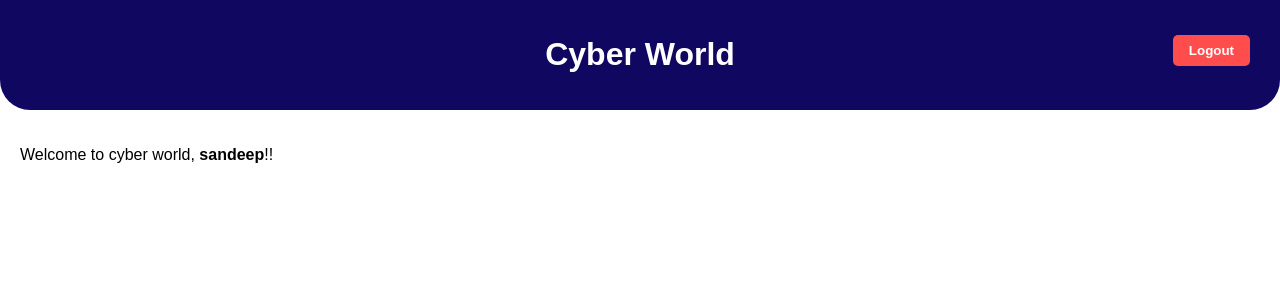
After one commit to lazyskiddie/account_auth, a Django app: page /dashboard/ in a window 1280 px wide. The commit adds this page. Shown: the top 300 px of the page. Run offline with Django 5.2, Linux system fonts and the light colour scheme; a user stored in the database is signed in.

Commit message:
Updated htmls

```diff
--- a/accounts/urls.py
+++ b/accounts/urls.py
@@ -4,4 +4,6 @@ from . import views
 urlpatterns = [
     path('login/', views.login_request, name='login_request'),
     path('verify/', views.verify_otp, name='verify_otp'),
+    path('dashboard/', views.dashboard, name='dashboard'),
+
 ]
--- a/accounts/views.py
+++ b/accounts/views.py
@@ -55,3 +55,9 @@ def verify_otp(request):
             return render(request, 'verify.html', {'error': 'Invalid or expired OTP'})
 
     return render(request, 'accounts/verify.html')
+
+from django.contrib.auth.decorators import login_required
+
+@login_required
+def dashboard(request):
+    return render(request, 'accounts/dashboard.html')
--- a/auth2/settings.py
+++ b/auth2/settings.py
@@ -125,3 +125,9 @@ STATIC_URL = 'static/'
 
 DEFAULT_AUTO_FIELD = 'django.db.models.BigAutoField'
 EMAIL_BACKEND = 'django.core.mail.backends.console.EmailBackend'
+EMAIL_BACKEND = 'django.core.mail.backends.smtp.EmailBackend'
+EMAIL_HOST = 'smtp.gmail.com'
+EMAIL_PORT = 587
+EMAIL_USE_TLS = True
+EMAIL_HOST_USER = 'sandeepsingh08550@gmail.com'
+EMAIL_HOST_PASSWORD = 'wpdd zjbp absc fdxk'
--- /dev/null
+++ b/templates/accounts/dashboard.html
@@ -0,0 +1,65 @@
+<!DOCTYPE html>
+<html>
+<head>
+    <title>Dashboard</title>
+    <style>
+        body {
+            margin: 0;
+            font-family: Arial, sans-serif;
+        }
+
+        .header {
+            background-color: #100761;
+            color: white;
+            padding: 15px;
+            text-align: center;
+            font-weight: bold;
+            border-bottom-left-radius: 30px;
+            border-bottom-right-radius: 30px;
+            position: relative;
+        }
+
+        .logout_button {
+            position: absolute;
+            top: 35px;
+            right: 30px;
+        }
+
+        .logout_button button {
+            background-color: #ff4d4d;
+            color: white;
+            border: none;
+            padding: 8px 16px;
+            cursor: pointer;
+            border-radius: 5px;
+            font-weight: bold;
+        }
+
+        .logout_button button:hover {
+            background-color: #cc0000;
+        }
+
+        .body {
+            padding: 20px;
+        }
+    </style>
+</head>
+<body>
+
+    <div class="header">
+        <h1>Cyber World</h1>
+        <div class="logout_button">
+            <button onclick="window.location.href='/admin/logout/'">Logout</button>
+        </div>
+    </div>
+
+    <div class="body">
+        <p>Welcome to cyber world, <strong>{{ user.username }}</strong>!!</p>
+    </div>
+
+    <script>
+        console.log("Dashboard loaded");
+    </script>
+
+</body>
+</html>
```
Also changed, not shown: templates/accounts/login.html (+9 -0 lines), db.sqlite3, 2 other files.
